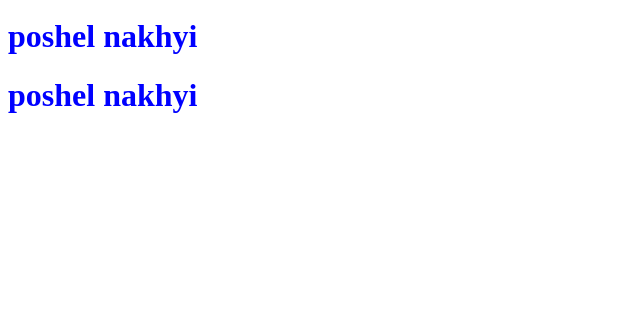
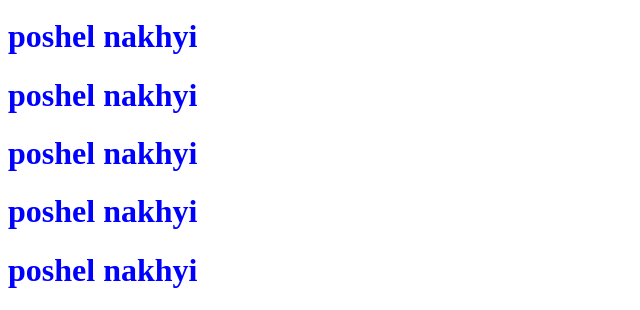
Before and after one commit to Liubavin/training, a plain HTML site: page index.html in a window 1280 px wide. Shown: the part 797-1107 px from the top of the page, without its empty margins (0-640 px from the left). Before the commit the page ends 932 px from the top, so only its background shows below. Drawn offline with Linux system fonts and the light colour scheme.

Commit message:
cahnges3333

```diff
--- a/index.html
+++ b/index.html
@@ -24,6 +24,9 @@
 <h1> poshel nakhyi</h1>
 <h1> poshel nakhyi</h1>
 <h1> poshel nakhyi</h1>
+<h1> poshel nakhyi</h1>
+<h1> poshel nakhyi</h1>
+<h1> poshel nakhyi</h1>
 
 
 
```
